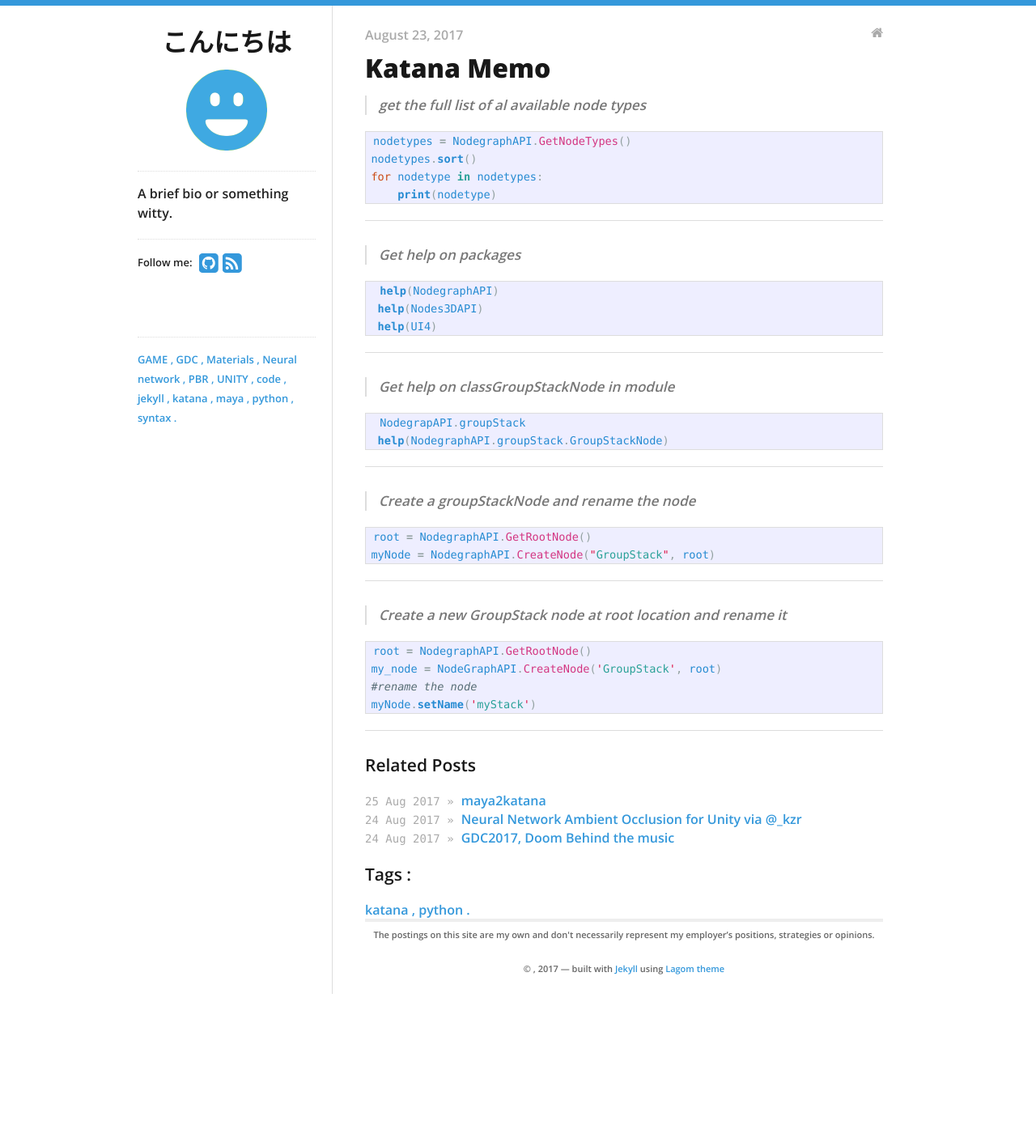
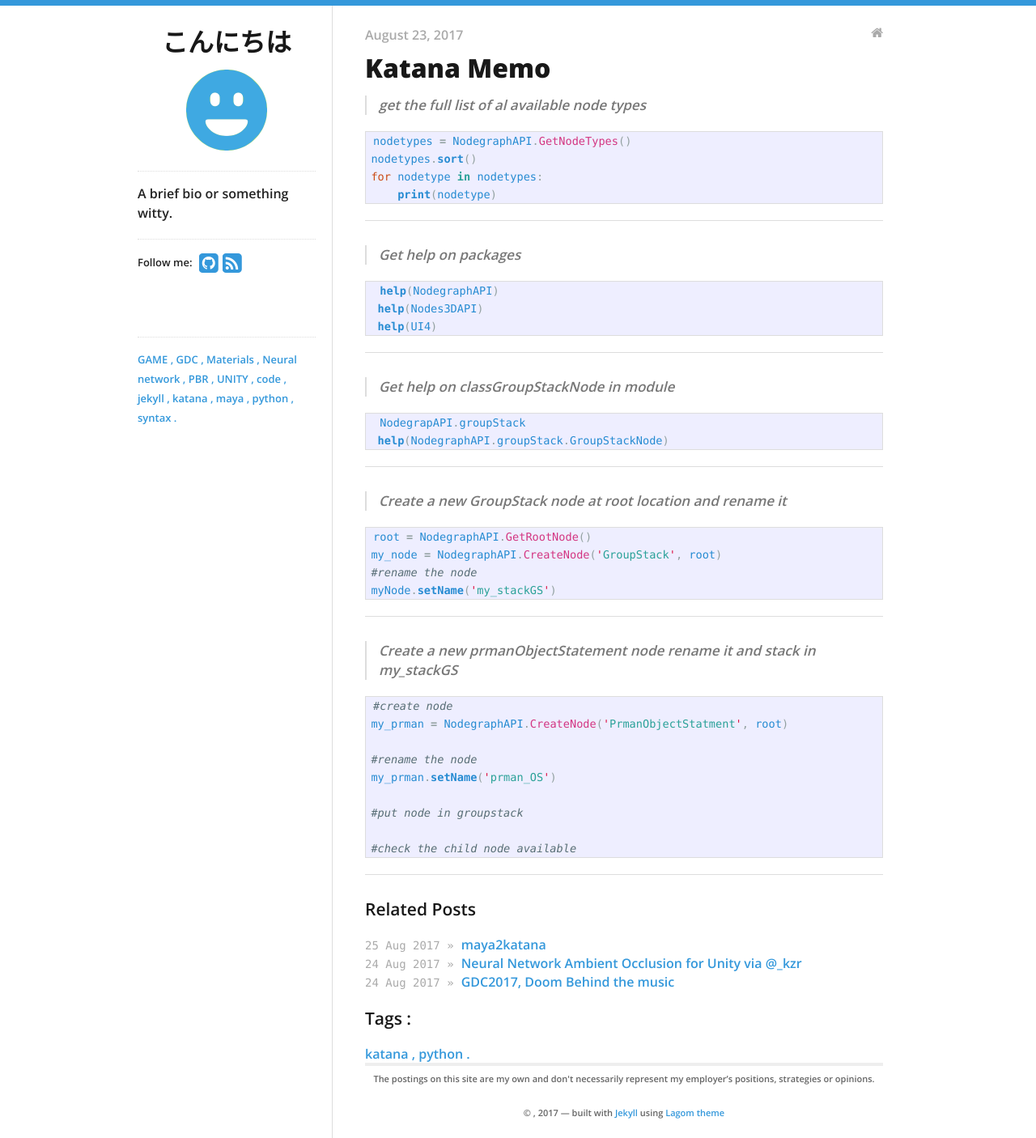
Before and after one commit to yoann01/ktmd, a Jekyll site: the page built from _posts/2017-08-23-Katana-python-part2.md, in a window 1280 px wide. Shown: the whole page at 81% size. Built offline with Jekyll 4.4.1, drawn with Linux system fonts in a browser that asks for light colours; nearby versions of some CDN libraries; before the commit the page ends 1228 px from its top, so only the background shows below that.

Commit message:
Update 2017-08-23-Katana-python-part2.md

```diff
--- a/_posts/2017-08-23-Katana-python-part2.md
+++ b/_posts/2017-08-23-Katana-python-part2.md
@@ -7,7 +7,6 @@ categories:
 ---
 
 > get the full list of al available node types
-
 {% highlight python %}
 nodetypes = NodegraphAPI.GetNodeTypes()
 nodetypes.sort()
@@ -31,18 +30,26 @@ for nodetype in nodetypes:
 {% endhighlight %}
 ---
 
-> Create a groupStackNode and rename the node
+> Create a new GroupStack node at root location and rename it
 {% highlight python %}
 root = NodegraphAPI.GetRootNode()
-myNode = NodegraphAPI.CreateNode("GroupStack", root)
+my_node = NodegraphAPI.CreateNode('GroupStack', root)
+#rename the node
+myNode.setName('my_stackGS')
 {% endhighlight %}
 ---
 
-> Create a new GroupStack node at root location and rename it
+> Create a new prmanObjectStatement node rename it and stack in my_stackGS
 {% highlight python %}
-root = NodegraphAPI.GetRootNode()
-my_node = NodeGraphAPI.CreateNode('GroupStack', root)
+#create node
+my_prman = NodegraphAPI.CreateNode('PrmanObjectStatment', root)
+
 #rename the node
-myNode.setName('myStack')
+my_prman.setName('prman_OS')
+
+#put node in groupstack
+
+#check the child node available
+
 {% endhighlight %}
 ---
```
